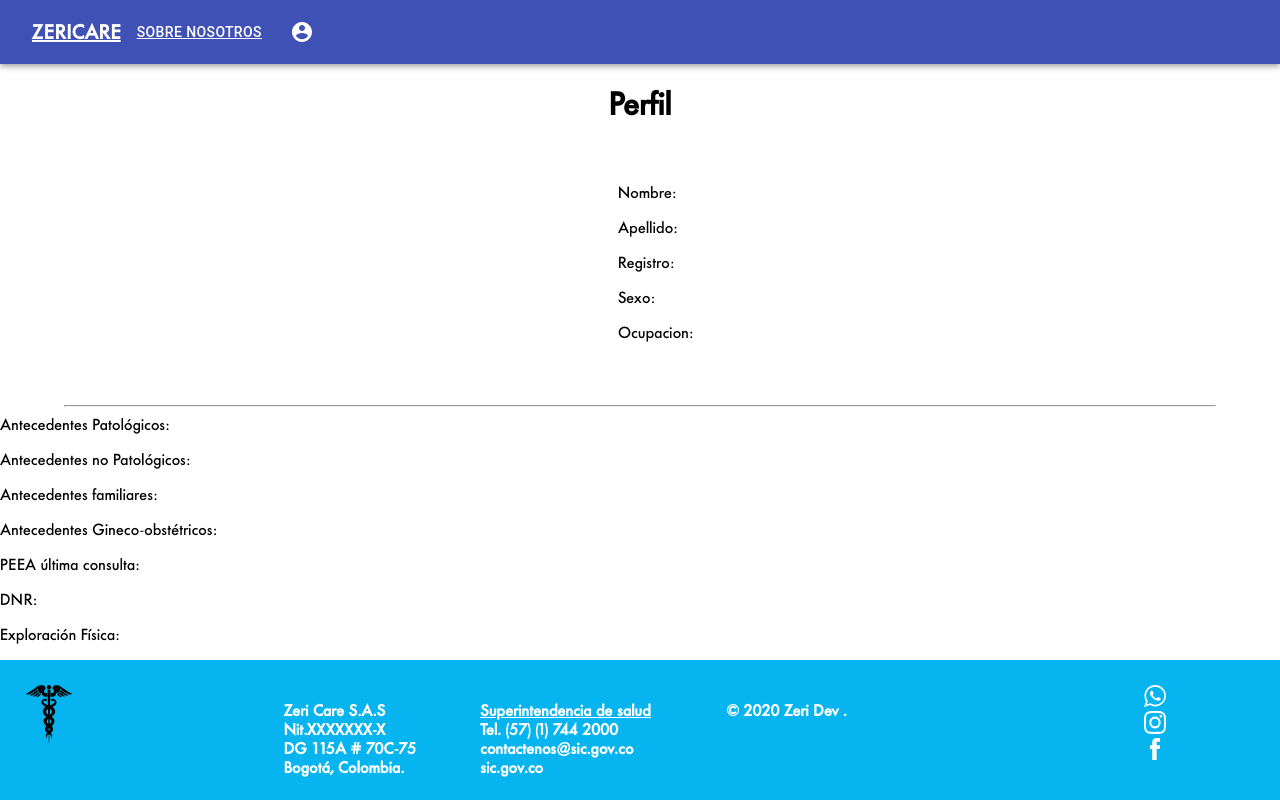
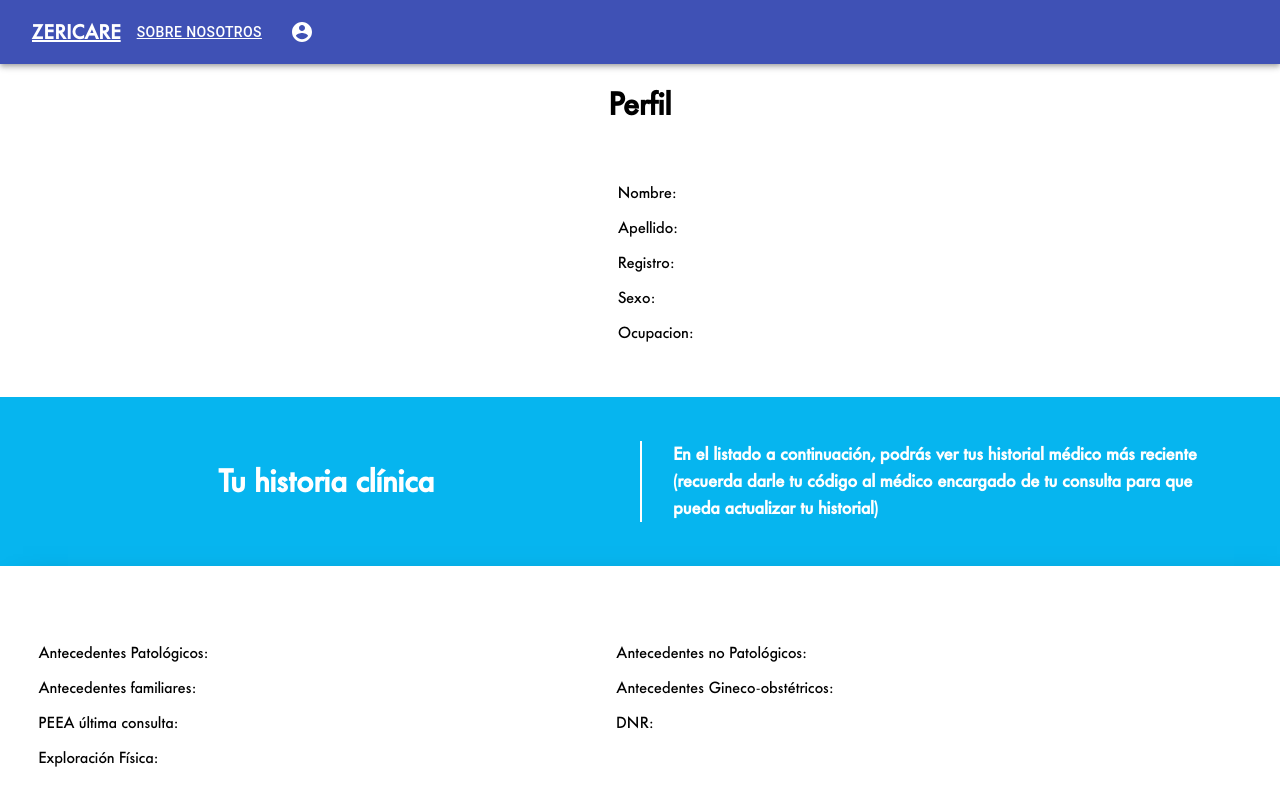
Before and after one commit to Skrillmau/zericare, a React app: page /info/1 in a window 1280 px wide. Shown: the top 800 px of the page. Built offline with nearby package versions, Linux system fonts and the light colour scheme; no server answers; the HTML template or start-up script is replaced by a standard one.

Commit message:
add cambios del director de front end

```diff
--- a/src/Componentes/Historia/Historia.js
+++ b/src/Componentes/Historia/Historia.js
@@ -6,13 +6,34 @@ class Historia extends Component {
     render() {
         return (
             <div className={classes.block}>
-              Antecedentes Patológicos: <Paragraph contenido= {this.props.patologicos} clase={"importante"}/>
-              Antecedentes no Patológicos: <Paragraph contenido= {this.props.npatologicos} clase={"importante"}/>
-              Antecedentes familiares: <Paragraph contenido= {this.props.familiares} clase={"importante"}/>
-              Antecedentes Gineco-obstétricos: <Paragraph contenido= {this.props.go} clase={"importante"}/>
-              PEEA última consulta:<Paragraph contenido= {this.props.consulta} clase={"importante"}/>
-              DNR: <Paragraph contenido= {this.props.dnr} clase={"importante"}/>
-              Exploración Física:<Paragraph contenido= {this.props.ef} clase={"importante"}/>
+                <div className={classes.gridContainer}>
+                    <div className={classes.gridItem1}>
+                        Antecedentes Patológicos: <Paragraph contenido={this.props.patologicos} clase={"importante"} />
+                    </div>
+                    <div className={classes.gridItem1}>
+                        Antecedentes no Patológicos: <Paragraph contenido={this.props.npatologicos} clase={"importante"} />
+                    </div>
+                    <div className={classes.gridItem1}>
+                        Antecedentes familiares: <Paragraph contenido={this.props.familiares} clase={"importante"} />
+                    </div>
+                    <div className={classes.gridItem1}>
+                        Antecedentes Gineco-obstétricos: <Paragraph contenido={this.props.go} clase={"importante"} />
+                    </div>
+                    <div className={classes.gridItem1}>
+                        PEEA última consulta:<Paragraph contenido={this.props.consulta} clase={"importante"} />
+                    </div>
+                    <div className={classes.gridItem1}>
+                        DNR: <Paragraph contenido={this.props.dnr} clase={"importante"} />
+                    </div>
+                    <div className={classes.gridItem1}>
+                        Exploración Física:<Paragraph contenido={this.props.ef} clase={"importante"} />
+                    </div>
+
+
+
+
+                </div>
+
 
             </div>
         );
--- a/src/Componentes/Historia/Historia.module.css
+++ b/src/Componentes/Historia/Historia.module.css
@@ -1,4 +1,21 @@
 .block{
     display: block;
     align-items: center;
+    padding-top: 3%;
+    -webkit-box-shadow: 10px 10px 29px -13px rgba(0,0,0,0.72);
+-moz-box-shadow: 10px 10px 29px -13px rgba(0,0,0,0.72);
+box-shadow: 10px 10px 29px -13px rgba(0,0,0,0.72);
+
+
 }
+.gridContainer {
+    display: grid;
+    grid-template-columns: auto auto;
+    padding: 3%;
+  }
+
+  .gridItem1 {
+    text-align: justify;
+    align-content: center;
+
+  }
--- a/src/Pages/Perfil.js
+++ b/src/Pages/Perfil.js
@@ -4,7 +4,7 @@ import Historia from '../Componentes/Historia/Historia'
 import classes from '../Pages/Perfil/Perfil.css'
 import { withRouter } from "react-router-dom";
 import axios from 'axios'
-
+import BannerText from '../Componentes/BannerText/BannerText'
 class Perfil extends Component {
 
     constructor(props) {
@@ -34,10 +34,10 @@ class Perfil extends Component {
     }
     render() {
         return (
-            <div>
+            <div className={classes.block}>
                 <h1>Perfil</h1>
                 <Info imagen= {this.state.usuario.imagen} nombre = {this.state.usuario.nombre} apellido = {this.state.usuario.apellido} id={this.state.usuario.registro} sexo={this.state.usuario.sexo} ocupacion={this.state.usuario.ocupacion}/>
-                <hr></hr>
+                 <BannerText title="Tu historia clínica">En el listado a continuación, podrás ver tus historial médico más reciente (recuerda darle tu código al médico encargado de tu consulta para que pueda actualizar tu historial)</BannerText>
                 <Historia patologicos={this.state.usuario.patologicos} npatologicos= {this.state.usuario.nopatologicos} familiares= {this.state.usuario.familiares} go={this.state.usuario.gineco} consulta={this.state.usuario.PEEA} dnr={this.state.usuario.dnr} ef={this.state.usuario.fisica}/>
 
             </div>
--- a/src/Pages/Perfil/Perfil.css
+++ b/src/Pages/Perfil/Perfil.css
@@ -3,7 +3,9 @@
     grid-template-columns: auto auto auto;
   }
 
-
+  .block{
+      padding-top: 5%;
+  }
 
   h1{
       text-align: center;
@@ -14,7 +16,3 @@
 
       margin-right: 5%;
   }
-
-  .gridItem{
-
-  }
```
